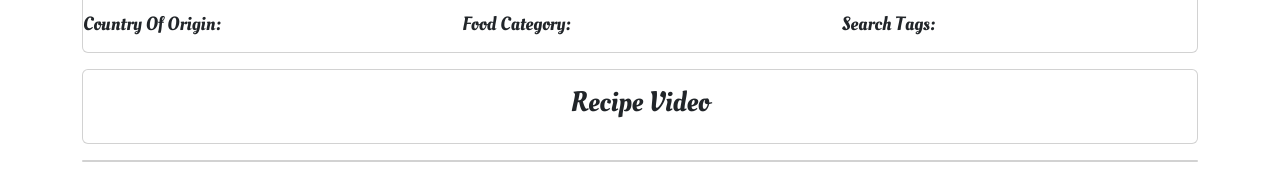
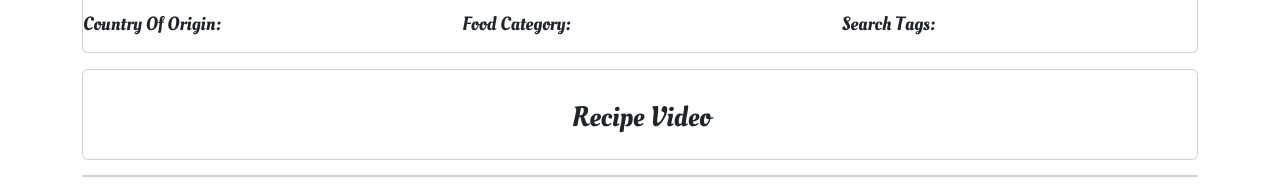
Before and after one commit to Felix-Barosio/Tasty-Tips, a React (Create React App) app: page / in a window 1280 px wide. Shown: the part 737-926 px from the top of the page. Built offline with nearby package versions, Linux system fonts and the light colour scheme.

Commit message:
Added style corrections

```diff
--- a/src/App.css
+++ b/src/App.css
@@ -89,6 +89,10 @@
 #search-btn{
   background: #ceb736;
   font-size: 1.4vw;
+}
+
+#searchpanel{
+  margin-bottom: 1.2vw;
 }
 
 /* end */
@@ -227,6 +231,11 @@ form {
   position: relative;
   font-weight: 100;
 }
+#video{
+  margin-top: 1.2vw;
+  margin-left: 0.3vw;
+  margin-right: 0.1vw;
+}
 /* #youtube::before{
   content: '';
   position: absolute;
```
